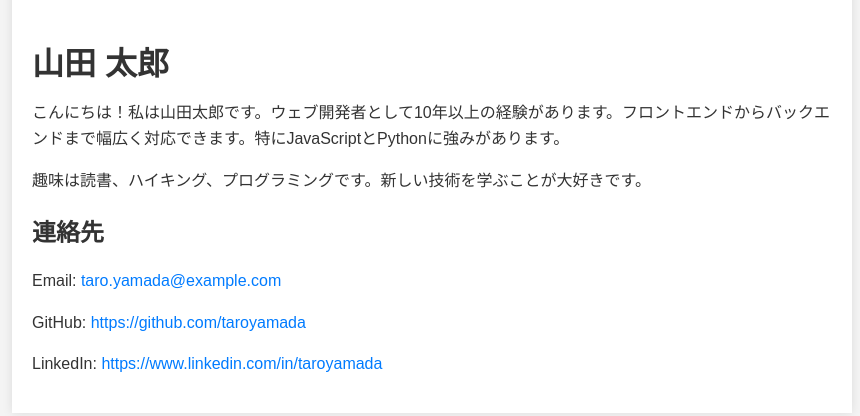
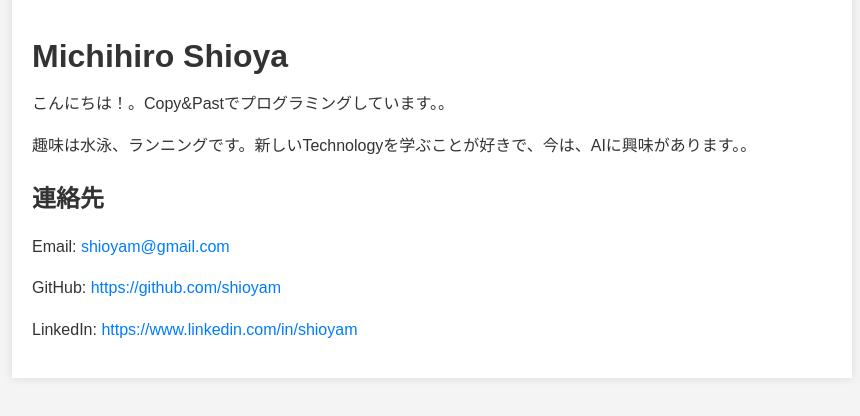
Before and after one commit to shioyam/web, a plain HTML site: page index.html in a window 1280 px wide. Shown: the part 97-513 px from the top of the page, without its empty margins (208-1068 px from the left). Drawn offline with Linux system fonts and the light colour scheme.

Commit message:
Update index.html

```diff
--- a/index.html
+++ b/index.html
@@ -48,14 +48,14 @@
 <body>
     <div class="container">
         <img src="profile.jpg" alt="プロフィール写真" class="profile-img">
-        <h1>山田 太郎</h1>
-        <p>こんにちは！私は山田太郎です。ウェブ開発者として10年以上の経験があります。フロントエンドからバックエンドまで幅広く対応できます。特にJavaScriptとPythonに強みがあります。</p>
-        <p>趣味は読書、ハイキング、プログラミングです。新しい技術を学ぶことが大好きです。</p>
+        <h1>Michihiro Shioya</h1>
+        <p>こんにちは！。Copy&Pastでプログラミングしています。。</p>
+        <p>趣味は水泳、ランニングです。新しいTechnologyを学ぶことが好きで、今は、AIに興味があります。。</p>
         <div class="contact-info">
             <h2>連絡先</h2>
-            <p>Email: <a href="mailto:taro.yamada@example.com">taro.yamada@example.com</a></p>
-            <p>GitHub: <a href="https://github.com/taroyamada" target="_blank">https://github.com/taroyamada</a></p>
-            <p>LinkedIn: <a href="https://www.linkedin.com/in/taroyamada" target="_blank">https://www.linkedin.com/in/taroyamada</a></p>
+            <p>Email: <a href="mailto:taro.shioyam@gmail.com">shioyam@gmail.com</a></p>
+            <p>GitHub: <a href="https://github.com/shioyam" target="_blank">https://github.com/shioyam</a></p>
+            <p>LinkedIn: <a href="https://www.linkedin.com/in/shioyam" target="_blank">https://www.linkedin.com/in/shioyam</a></p>
         </div>
     </div>
 </body>
```
